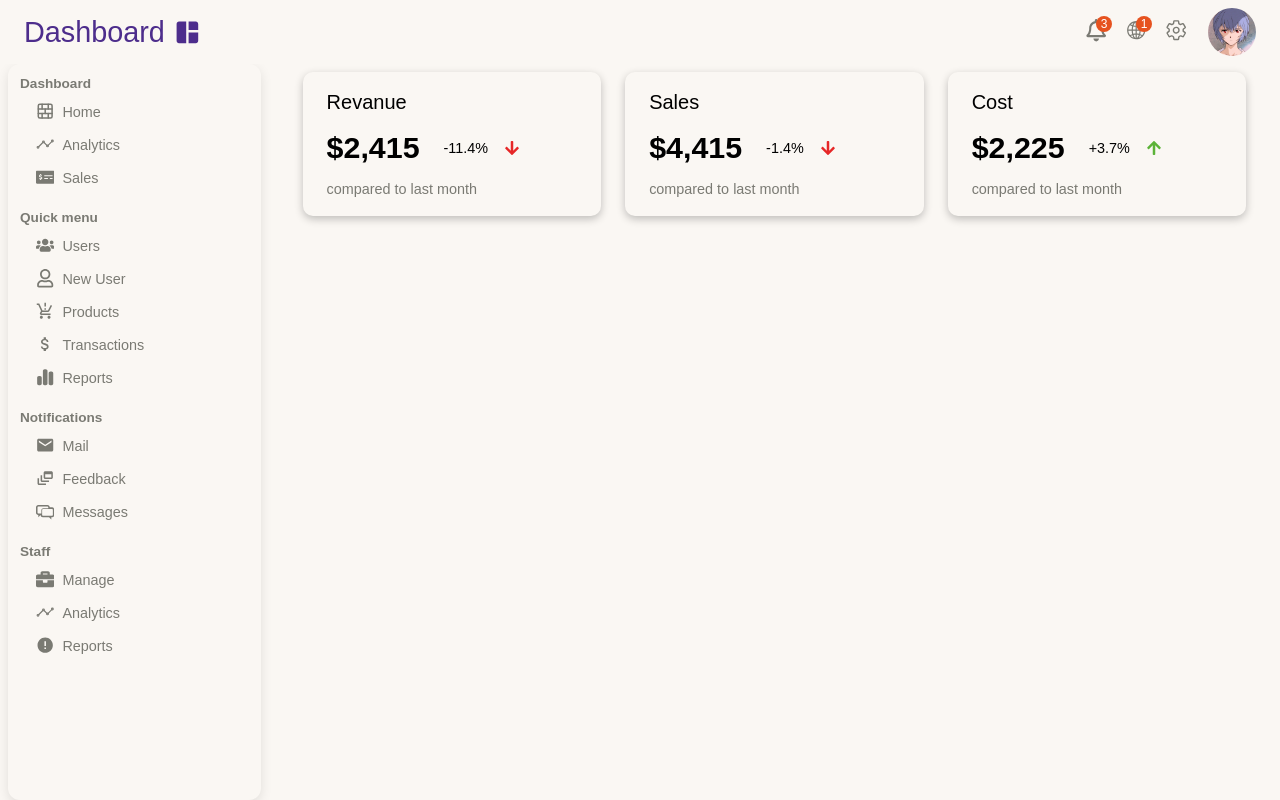
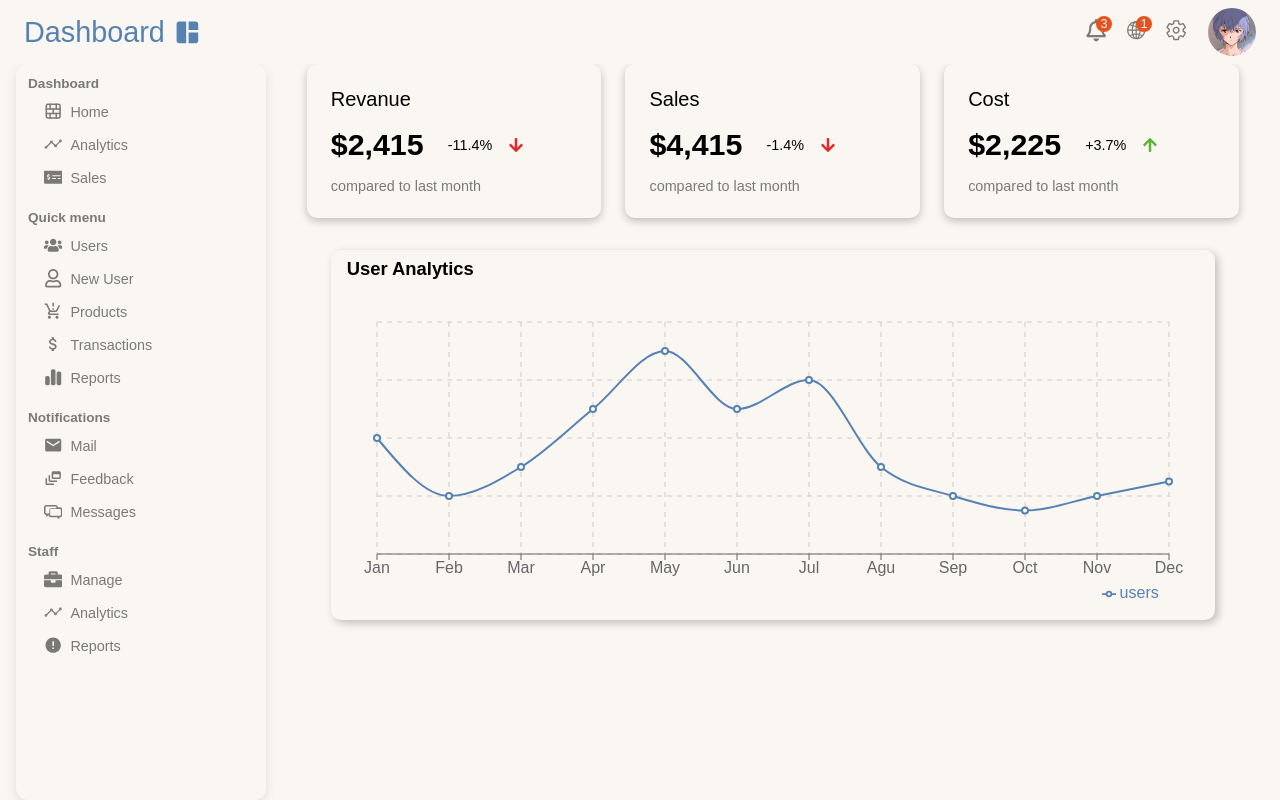
Before and after one commit to AntiFrogs/dashboard, a React (Vite) app: page / in a window 1280 px wide. Built offline with nearby package versions, Linux system fonts and the light colour scheme.

Commit message:
users analytic chart implemented using recharts package

```diff
--- a/src/components/App/App.css
+++ b/src/components/App/App.css
@@ -12,5 +12,11 @@
   display: flex;
   gap: 1rem;
   width: 100%;
-  padding: 0 0.5rem;
+  padding: 0 1rem;
 }
+
+.main-content {
+  flex: 1;
+  height: 100%;
+  overflow-y: auto;
+}
--- a/src/components/App/App.jsx
+++ b/src/components/App/App.jsx
@@ -9,7 +9,9 @@ export default function App() {
         <Header />
         <main className='main'>
           <SideBar />
-          <Home />
+          <div className="main-content">
+            <Home />
+          </div>
         </main>
     </div>
   );
--- a/src/components/Header/header.css
+++ b/src/components/Header/header.css
@@ -15,7 +15,7 @@
     align-items: center;
     justify-content: center;
     gap: 0.5rem;
-    color: #4D2D8C;
+    color: #5682B1;
 }
 
 .header-nav {
--- a/src/components/Home/home.css
+++ b/src/components/Home/home.css
@@ -1,5 +1,4 @@
 .home {
-    flex:  1;
     height: 100%;
 }
 .home-main-stats {
@@ -9,5 +8,4 @@
     flex-wrap: wrap;
     gap: 1.5rem;
     width: 100%;
-    height: 10rem;
 }
--- a/src/components/Home/home.jsx
+++ b/src/components/Home/home.jsx
@@ -1,5 +1,6 @@
 import "./home.css"
 import StatCard from "../StatCard/statCard.jsx";
+import UserAnalytics from "../UserAnalytics/userAnalytics.jsx";
 
 export default function Home() {
     return (
@@ -9,6 +10,7 @@ export default function Home() {
                 <StatCard title="Sales" stats={{money: "4,415" , percent: -1.4}} compareTo={"last month"} />
                 <StatCard title="Cost" stats={{money: "2,225" , percent: 3.7}} compareTo={"last month"} />
             </div>
+            <UserAnalytics />
         </div>
     );
 }
--- a/src/components/StatCard/statCard.css
+++ b/src/components/StatCard/statCard.css
@@ -1,13 +1,12 @@
 .stat-card {
     width: 30%;
-    height: 90%;
     box-shadow: rgba(0, 0, 0, 0.24) 0px 3px 8px;
     border-radius: 10px;
     -webkit-border-radius: 10px;
     -moz-border-radius: 10px;
     -ms-border-radius: 10px;
     -o-border-radius: 10px;
-    padding: 1rem 1.5rem;
+    padding: 1.5rem;
     display: flex;
     flex-direction: column;
     align-items: flex-start;
--- /dev/null
+++ b/src/components/UserAnalytics/userAnalytics.css
@@ -0,0 +1,22 @@
+.user-analytics-box {
+    width: 90%;
+    margin: 0 auto;
+    margin-top: 2rem;
+    padding: 0.5rem 1rem;
+    box-shadow: rgba(0, 0, 0, 0.24) 3px 3px 8px;
+    border-radius: 10px;
+    -webkit-border-radius: 10px;
+    -moz-border-radius: 10px;
+    -ms-border-radius: 10px;
+    -o-border-radius: 10px;
+}
+
+.user-analytics-box > p:first-child {
+    font-size: 1.15rem;
+    font-weight: 700;
+    margin-bottom: 2rem;
+}
+
+.chart-container {
+    height: 300px;
+}
--- /dev/null
+++ b/src/components/UserAnalytics/userAnalytics.jsx
@@ -0,0 +1,37 @@
+import "./userAnalytics.css"
+import { ResponsiveContainer , LineChart , Line , XAxis , YAxis , Legend , Tooltip , CartesianGrid} from "recharts";
+
+const data = [
+  { month: "Jan", users: 400 },
+  { month: "Feb", users: 200 },
+  { month: "Mar", users: 300 },
+  { month: "Apr", users: 500 },
+  { month: "May", users: 700 },
+  { month: "Jun", users: 500 },
+  { month: "Jul", users: 600 },
+  { month: "Agu", users: 300 },
+  { month: "Sep", users: 200 },
+  { month: "Oct", users: 150 },
+  { month: "Nov", users: 200 },
+  { month: "Dec", users: 250 },
+];
+
+
+export default function UserAnalytics() {
+    return (
+        <div className="user-analytics-box" >
+            <p>User Analytics</p>
+            <div className="chart-container">
+                <ResponsiveContainer width="100%" height="100%" >
+                    <LineChart data={data} margin={{top: 10 , right: 30 , left: 30 , bottom: 10}} >
+                        <CartesianGrid stroke="#ccc" strokeDasharray="5 5"/>
+                        <XAxis dataKey={"month"} interval="preserveStartEnd" />
+                        <Line type="monotone" dataKey="users" stroke="#5682B1" strokeWidth={2} />
+                        <Tooltip />
+                        <Legend align="right" />
+                    </LineChart>
+                </ResponsiveContainer>
+            </div>
+        </div>
+    );
+}
```
